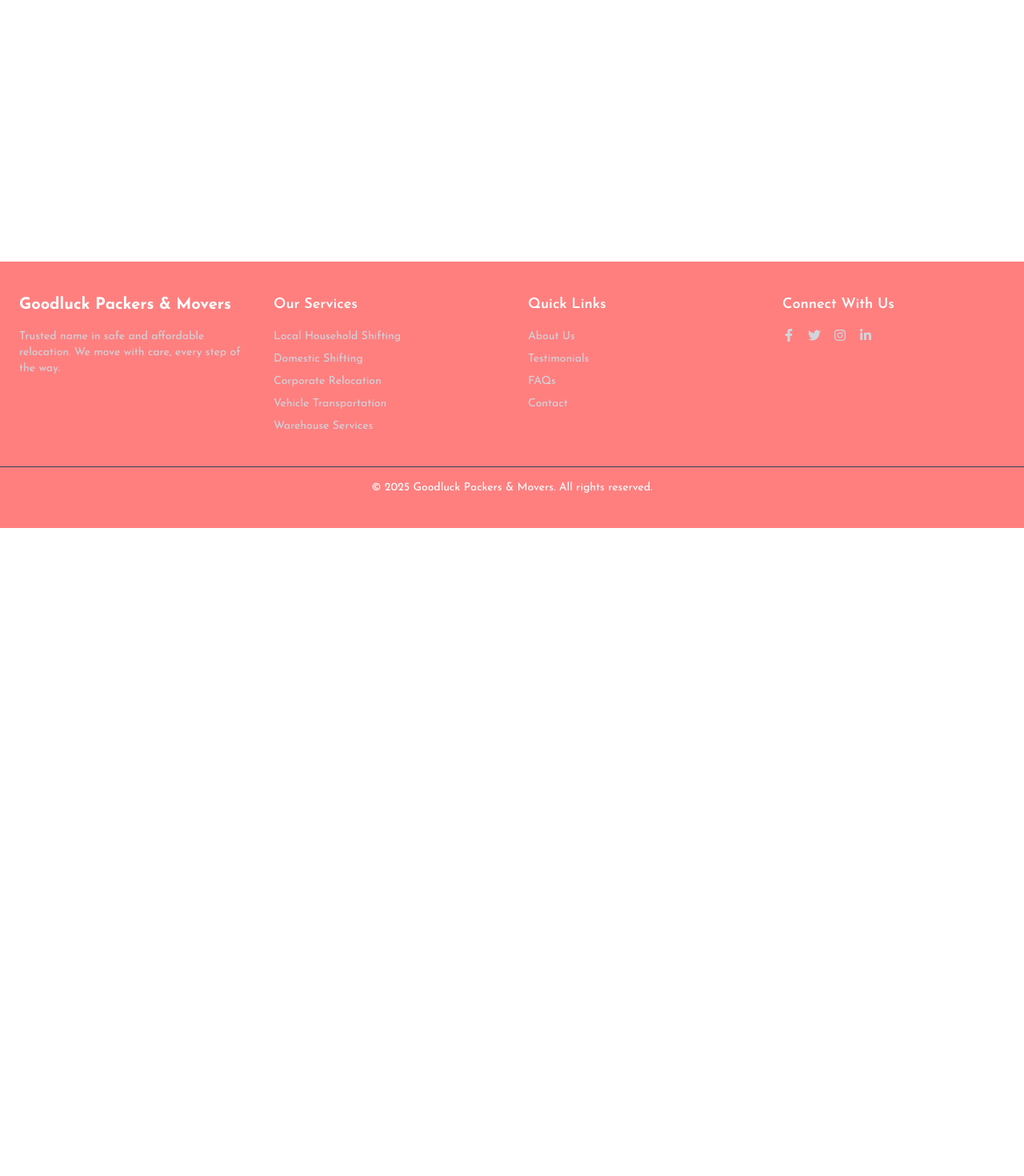
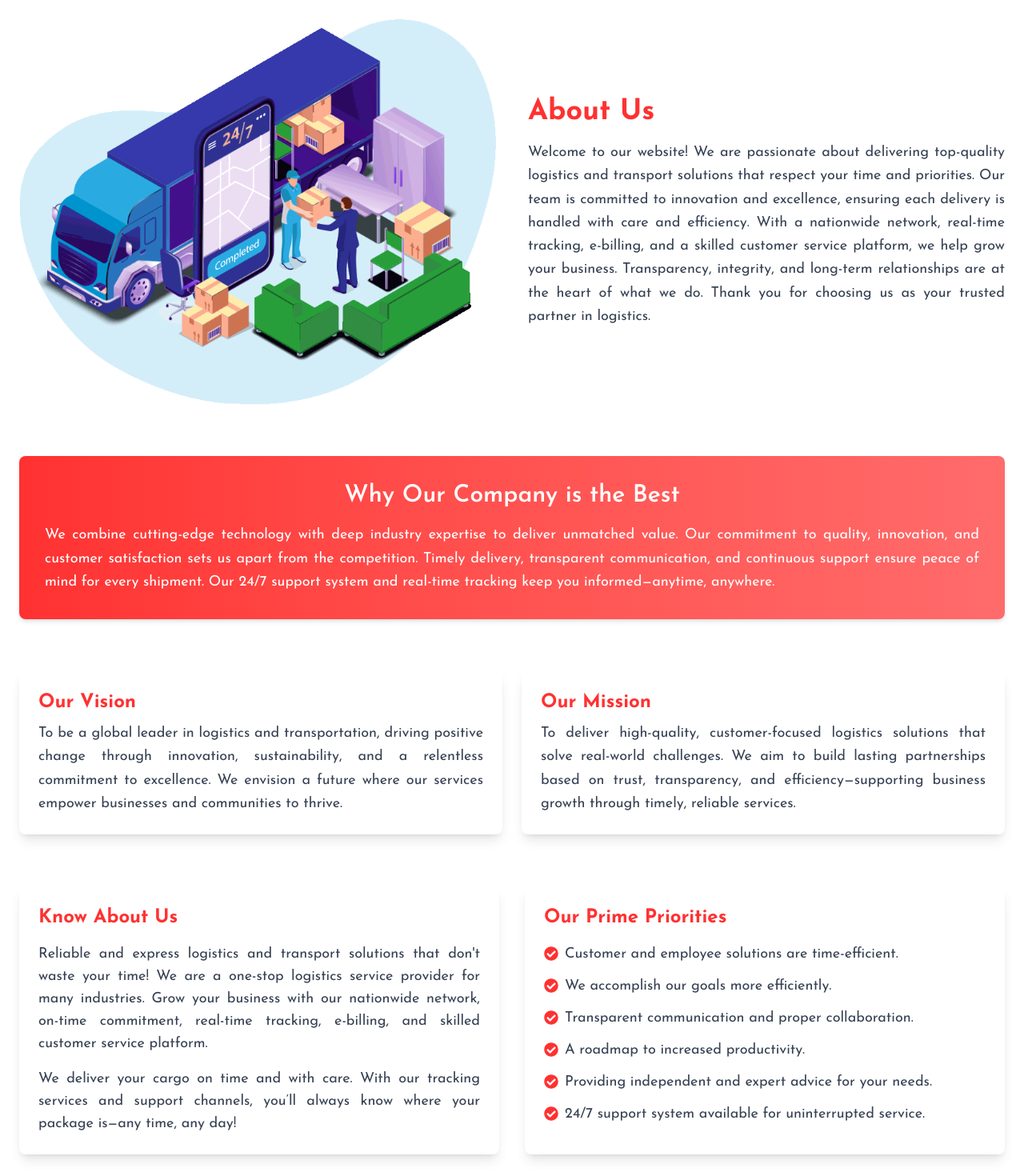
Before and after one commit to thakur7071/Bharat-Packers, a React (Vite) app: page /aboutUS in a window 1280 px wide. Shown: the part 140-1610 px from the top of the page at 80% size. Before the commit the page ends 800 px from the top, so only its background shows below. Built offline with nearby package versions, Linux system fonts and the light colour scheme.

Commit message:
created About.jsx

```diff
--- a/src/Components/Footer.jsx
+++ b/src/Components/Footer.jsx
@@ -9,15 +9,15 @@ function Footer() {
         {/* Company Info */}
         <div>
           <h2 className="text-xl font-bold text-white mb-4">Goodluck Packers & Movers</h2>
-          <p className="text-sm">
+          <p className="">
             Trusted name in safe and affordable relocation. We move with care, every step of the way.
           </p>
         </div>
 
         {/* Services */}
         <div>
-          <h3 className="text-lg font-semibold text-white mb-4">Our Services</h3>
-          <ul className="space-y-2 text-sm">
+          <h3 className="text-xl font-semibold text-white mb-4">Our Services</h3>
+          <ul className="space-y-2">
             <li>Local Household Shifting</li>
             <li>Domestic Shifting</li>
             <li>Corporate Relocation</li>
@@ -28,8 +28,8 @@ function Footer() {
 
         {/* Quick Links */}
         <div>
-          <h3 className="text-lg font-semibold text-white mb-4">Quick Links</h3>
-          <ul className="space-y-2 text-sm">
+          <h3 className="text-xl font-semibold text-white mb-4">Quick Links</h3>
+          <ul className="space-y-2">
             <li>About Us</li>
             <li>Testimonials</li>
             <li>FAQs</li>
@@ -39,7 +39,7 @@ function Footer() {
 
         {/* Social Media */}
         <div>
-          <h3 className="text-lg font-semibold text-white mb-4">Connect With Us</h3>
+          <h3 className="text-xl font-semibold text-white mb-4">Connect With Us</h3>
           <div className="flex gap-4">
             <a href="#" className="hover:text-white"><FaFacebookF /></a>
             <a href="#" className="hover:text-white"><FaTwitter /></a>
@@ -50,7 +50,7 @@ function Footer() {
       </div>
 
       {/* Footer Bottom */}
-      <div className="border-t border-gray-700 mt-10 pt-4 text-center text-sm text-white">
+      <div className="border-t border-gray-700 mt-10 pt-4 text-center text-lg text-white">
         © {new Date().getFullYear()} Goodluck Packers & Movers. All rights reserved.
       </div>
     </footer>
--- a/src/Components/HomePage/Hero.jsx
+++ b/src/Components/HomePage/Hero.jsx
@@ -45,8 +45,8 @@ function Hero() {
       <div className="relative block sm:hidden">
         <img src={image} alt={title} className="w-full object-cover" />
         <div className="bg-gray-300 p-6 text-center w-full rounded-md shadow-md text-white">
-          <h1 className="text-lg font-bold mb-4 text-[#ff3131]">{title}</h1>
-          <p className="text-sm mb-6 text-[#ff3131]">{description}</p>
+          <h1 className="text-xl font-bold mb-4 text-[#ff3131]">{title}</h1>
+          <p className="text-lg mb-6 text-[#ff3131]">{description}</p>
           <button className="bg-white text-[#ff3131] px-6 py-2 rounded-full font-semibold hover:bg-gray-200 transition">
             {buttonText}
           </button>
@@ -75,7 +75,7 @@ function Hero() {
         <div className="absolute inset-0 flex items-center justify-center px-4">
           <div className="bg-white/50 backdrop-blur-sm p-8 md:p-10 rounded-xl shadow-md text-center max-w-xl">
             <h1 className="text-2xl md:text-4xl font-bold text-[#ff3131] mb-4">{title}</h1>
-            <p className="text-sm md:text-base text-[#ff3131] mb-6">{description}</p>
+            <p className="text-lg text-[#ff3131] mb-6">{description}</p>
             <button className="bg-[#ff3131] text-white px-6 py-2 md:px-8 md:py-3 rounded-full font-semibold hover:bg-[#fdd7d6] hover:text-[#ff3131] transition">
               {buttonText}
             </button>
--- a/src/Components/HomePage/HomeAbout.jsx
+++ b/src/Components/HomePage/HomeAbout.jsx
@@ -73,7 +73,7 @@ function HomeAbout() {
     <h2 className="text-2xl md:text-3xl font-bold text-[#ff3131] mb-2">
       Why Choose Our Service?
     </h2>
- <p className="text-gray-700 mb-2">
+ <p className="text-gray-700 mb-2 text-lg">
   We provide fast, reliable, and affordable transportation solutions across the country.
   Get your goods moved safely and quickly with our experienced team and modern vehicles.
   Our services are tailored to meet your unique logistics needs, no matter the distance.
--- a/src/pages/About.jsx
+++ b/src/pages/About.jsx
@@ -1,11 +1,102 @@
-import React from 'react'
+import React from 'react';
+import { HomeAboutImg } from '../Assets';
+import { FaCheckCircle } from 'react-icons/fa';
 
 function About() {
   return (
-    <div>
-      About
+    <div className="max-w-7xl mx-auto px-6 py-12 flex flex-col gap-16">
+      {/* About Section */}
+      <div className="flex flex-col md:flex-row items-center gap-10">
+        {/* Image */}
+        <div className="md:w-1/2">
+          <img
+            src={HomeAboutImg}
+            alt="About Us"
+            className="w-full h-auto"
+          />
+        </div>
+
+        {/* Content */}
+        <div className="md:w-1/2">
+          <h2 className="text-4xl font-extrabold text-[#ff3131] mb-4">About Us</h2>
+          <p className="text-lg text-gray-700 leading-relaxed text-justify">
+            Welcome to our website! We are passionate about delivering top-quality logistics and transport solutions that respect your time and priorities.
+            Our team is committed to innovation and excellence, ensuring each delivery is handled with care and efficiency. With a nationwide network, real-time tracking,
+            e-billing, and a skilled customer service platform, we help grow your business.
+            Transparency, integrity, and long-term relationships are at the heart of what we do.
+            Thank you for choosing us as your trusted partner in logistics.
+          </p>
+        </div>
+      </div>
+
+      {/* Why Choose Us */}
+      <div className="bg-gradient-to-r from-[#ff3131] to-[#ff6b6b] text-white p-8 rounded-lg shadow-md text-center">
+        <h3 className="text-3xl font-semibold mb-4">Why Our Company is the Best</h3>
+        <p className="text-lg leading-relaxed text-justify">
+          We combine cutting-edge technology with deep industry expertise to deliver unmatched value.
+          Our commitment to quality, innovation, and customer satisfaction sets us apart from the competition.
+          Timely delivery, transparent communication, and continuous support ensure peace of mind for every shipment.
+          Our 24/7 support system and real-time tracking keep you informed—anytime, anywhere.
+        </p>
+      </div>
+
+      {/* Vision and Mission */}
+      <div className="grid grid-cols-1 md:grid-cols-2 gap-6">
+        <div className="bg-white p-6 rounded-lg shadow-lg hover:shadow-xl transition-shadow">
+          <h4 className="text-[#ff3131] text-2xl font-bold mb-2">Our Vision</h4>
+          <p className="text-gray-700 text-lg leading-relaxed text-justify">
+            To be a global leader in logistics and transportation, driving positive change through innovation,
+            sustainability, and a relentless commitment to excellence.
+            We envision a future where our services empower businesses and communities to thrive.
+          </p>
+        </div>
+
+        <div className="bg-white p-6 rounded-lg shadow-lg hover:shadow-xl transition-shadow">
+          <h4 className="text-[#ff3131] text-2xl font-bold mb-2">Our Mission</h4>
+          <p className="text-gray-700 text-lg leading-relaxed text-justify">
+            To deliver high-quality, customer-focused logistics solutions that solve real-world challenges.
+            We aim to build lasting partnerships based on trust, transparency, and efficiency—supporting business growth through timely, reliable services.
+          </p>
+        </div>
+      </div>
+
+      {/* Know About Us & Priorities */}
+      <div className="grid grid-cols-1 md:grid-cols-2 gap-8">
+        {/* Know About Us */}
+        <div className="bg-white p-6 rounded-lg shadow-lg hover:shadow-xl transition-shadow">
+          <h3 className="text-[#ff3131] text-2xl font-bold mb-4">Know About Us</h3>
+          <p className="text-gray-700 text-lg text-justify mb-4">
+            Reliable and express logistics and transport solutions that don't waste your time!
+            We are a one-stop logistics service provider for many industries.
+            Grow your business with our nationwide network, on-time commitment, real-time tracking, e-billing, and skilled customer service platform.
+          </p>
+          <p className="text-gray-700 text-lg text-justify">
+            We deliver your cargo on time and with care. With our tracking services and support channels, you’ll always know where your package is—any time, any day!
+          </p>
+        </div>
+
+        {/* Prime Priorities */}
+        <div className="bg-white p-6 rounded-lg shadow-lg hover:shadow-xl transition-shadow">
+          <h3 className="text-[#ff3131] text-2xl font-bold mb-4">Our Prime Priorities</h3>
+          <ul className="space-y-3 text-gray-700 text-lg text-justify">
+            {[
+              'Customer and employee solutions are time-efficient.',
+              'We accomplish our goals more efficiently.',
+              'Transparent communication and proper collaboration.',
+              'A roadmap to increased productivity.',
+              'Providing independent and expert advice for your needs.',
+              '24/7 support system available for uninterrupted service.',
+            ].map((item, index) => (
+              <li key={index} className="flex items-start gap-2">
+                <FaCheckCircle className="text-[#ff3131] mt-1" />
+                <span>{item}</span>
+              </li>
+            ))}
+          </ul>
+        </div>
+      </div>
     </div>
-  )
+  );
 }
 
-export default About
+export default About;
```
Also changed, not shown: src/pages/Contact.jsx (line endings or trailing spaces).
